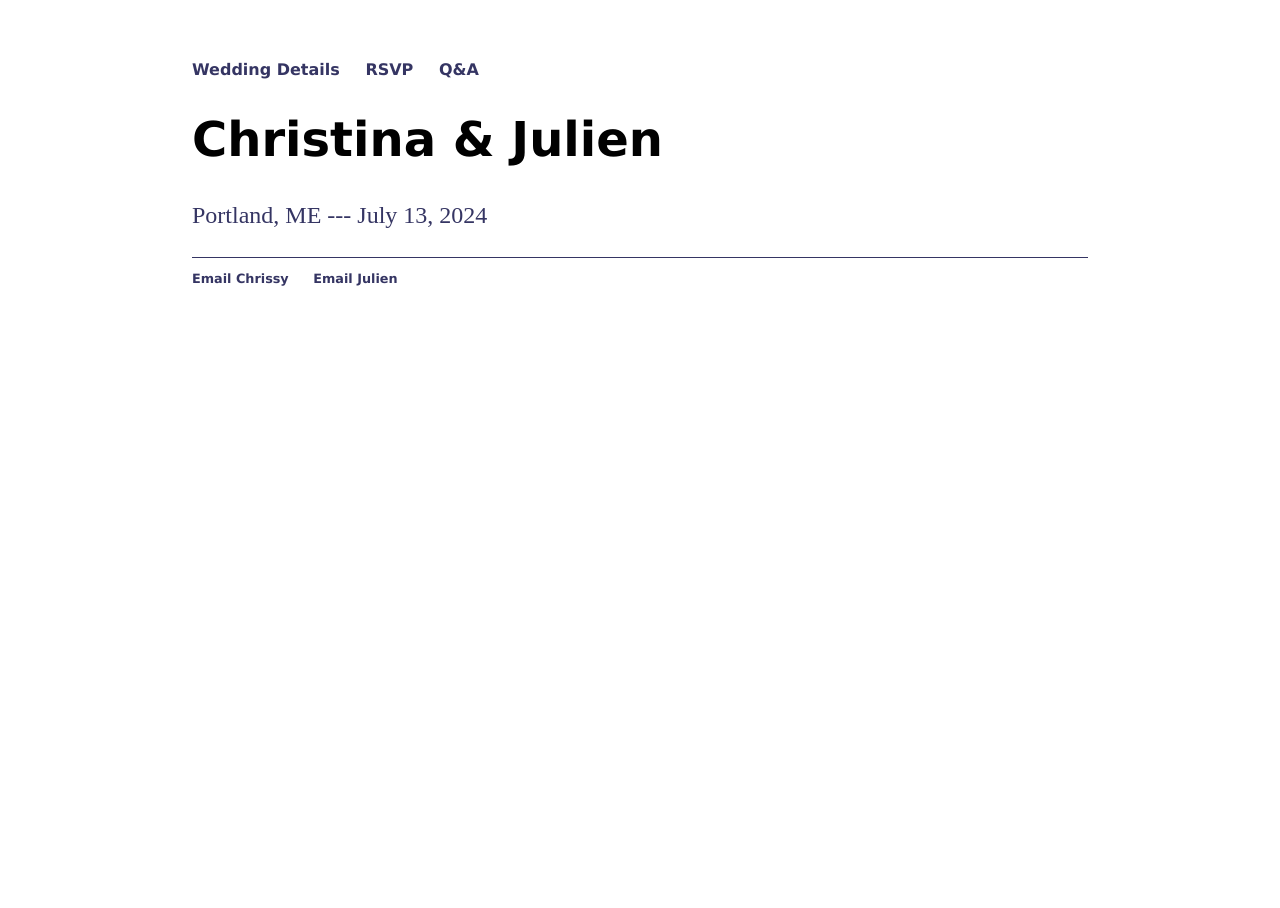
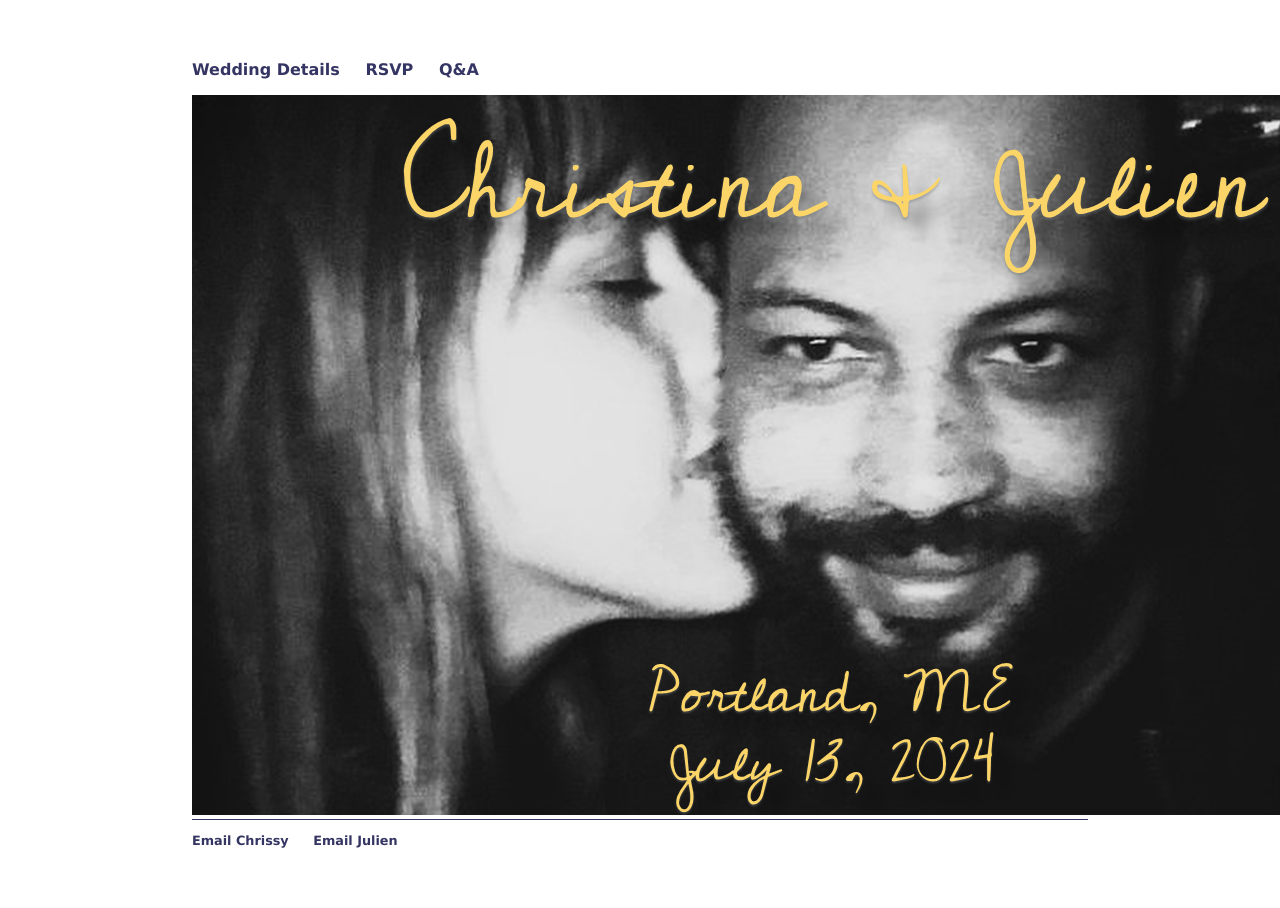
Before and after one commit to christina-ladam/wedding, a Jekyll site: the page built from index.html, in a window 1280 px wide. Built offline with Jekyll 4.4.1, drawn with Linux system fonts in a browser that asks for light colours.

Commit message:
Update index.html

```diff
--- a/index.html
+++ b/index.html
@@ -3,6 +3,5 @@ layout: default
 title: Christina & Julien
 ---
 <div class="blurb">
-	<h1>Christina & Julien</h1>
-	<p>Portland, ME --- July 13, 2024</a></p>
+<img src="website.png">
 </div><!-- /.blurb -->
```
